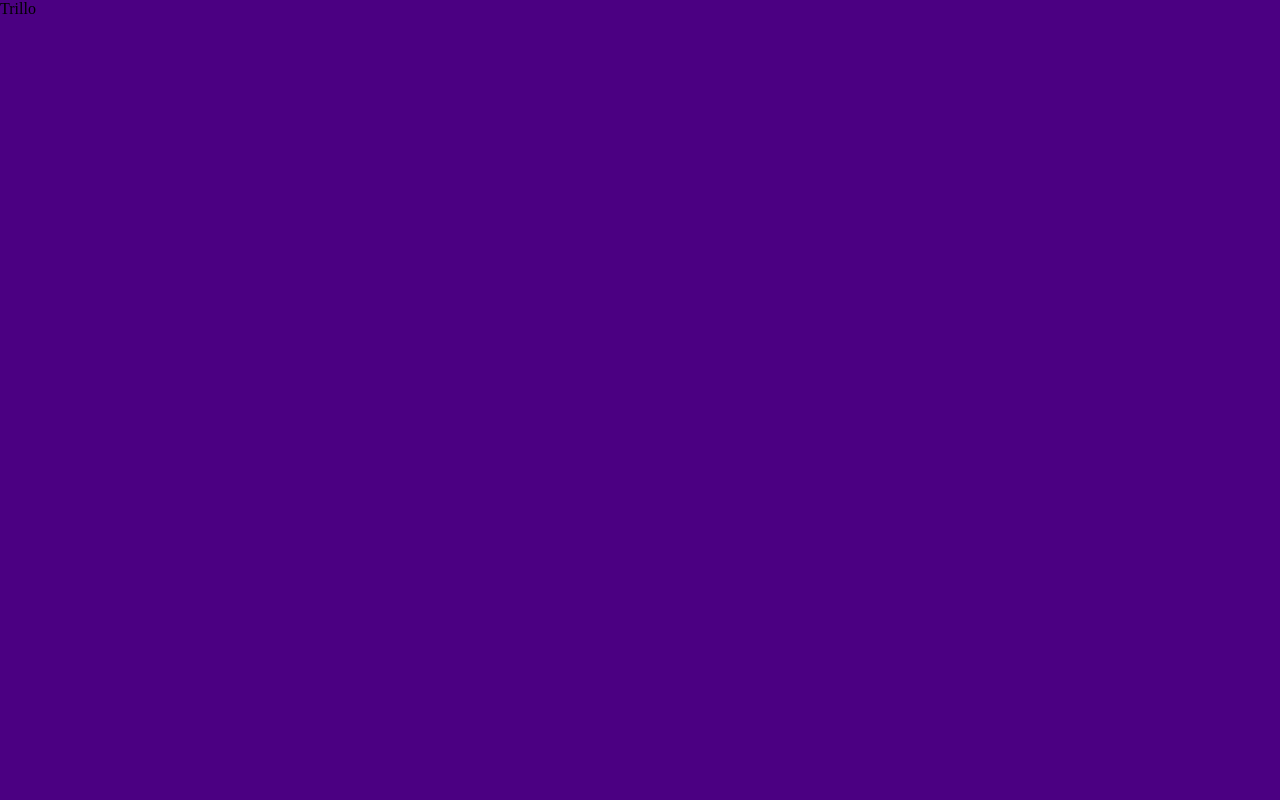
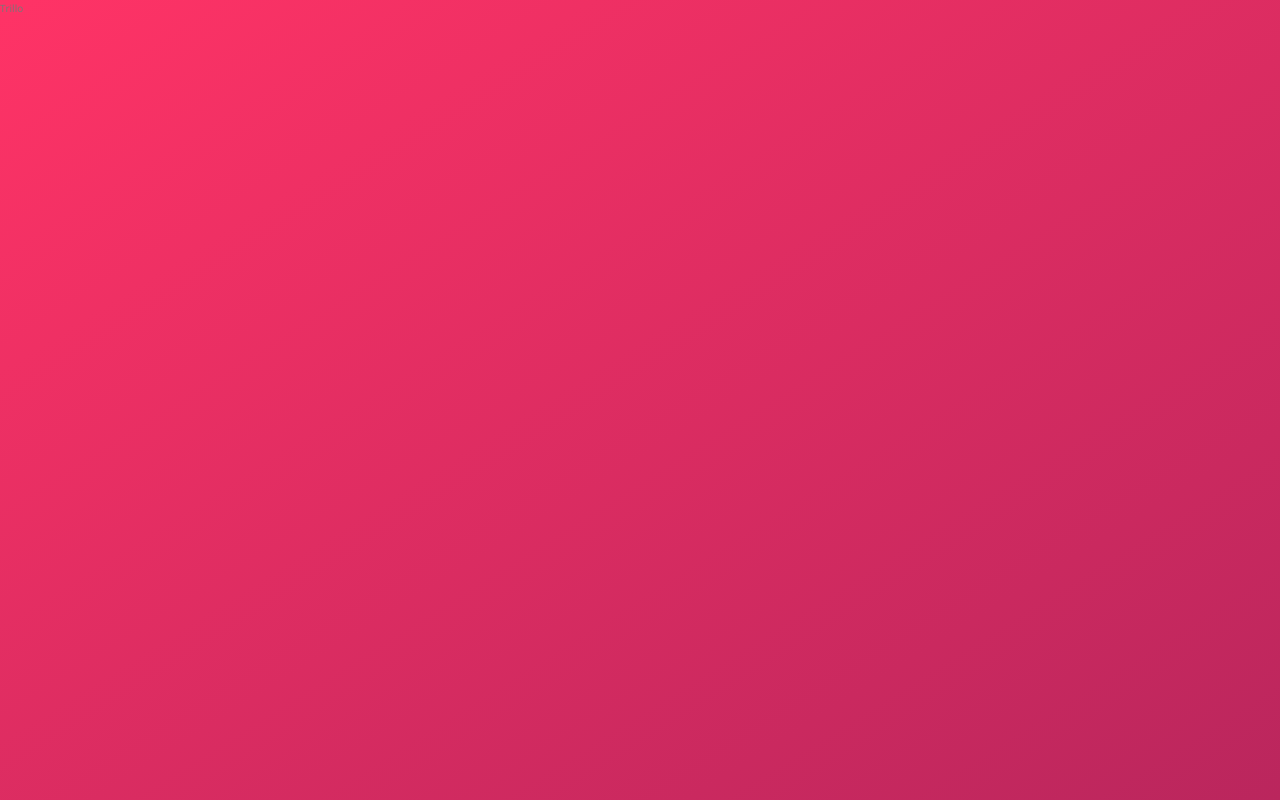
Before and after one commit to KurtGuardia/Trillo, a website: page index.html in a window 1280 px wide. Drawn offline with nearby package versions, Linux system fonts and the light colour scheme.

Commit message:
first steps setting up Css

```diff
--- /dev/null
+++ b/sass/base.scss
@@ -0,0 +1,59 @@
+/*
+COLORS
+
+Primary: #eb2f64
+Primary light: #FF3366
+Primary dark: #BA265D
+
+Grey light 1: #faf9f9
+Grey light 2: #f4f2f2
+Grey light 3: #f0eeee
+Grey light 4: #ccc
+
+Grey dark 1: #333
+Grey dark 2: #777
+Grey dark 3: #999
+*/
+
+:root{
+    --color-primary: #eb2f64;
+    --color-primary-light: #FF3366;
+    --color-primary-dark: #BA265D;
+
+    --color-grey-light-1: #faf9f9;
+    --color-grey-light-2: #f4f2f2;
+    --color-grey-light-3: #f0eeee;
+    --color-grey-light-4: #ccc;
+
+    --color-grey-dark-1: #333;
+    --color-grey-dark-2: #777;
+    --color-grey-dark-3: #999;
+}
+
+* {
+    margin: 0;
+    padding: 0;
+}
+
+*,
+*::before,
+*::after{
+    box-sizing: inherit;
+}
+
+html {
+    box-sizing: border-box;
+    font-size: 62.5%; //1rem = 10px!!
+}
+
+body{
+    font-family: 'Open Sans', sans-serif;
+    font-weight: 400;
+    line-height: 1.6;
+    color: var(--color-grey-dark-2);
+    background-image: linear-gradient(to right bottom, var(--color-primary-light), var(--color-primary-dark));
+    background-size: cover;
+    background-repeat: no-repeat;
+
+    min-height: 100vh;
+}
--- a/sass/main.scss
+++ b/sass/main.scss
@@ -1,26 +1,3 @@
-/*
-COLORS
-
-Primary: #eb2f64
-Primary light: #FF3366
-Primary dark: #BA265D
-
-Grey light 1: #faf9f9
-Grey light 2: #f4f2f2
-Grey light 3: #f0eeee
-Grey light 4: #ccc
-
-Grey dark 1: #333
-Grey dark 2: #777
-Grey dark 3: #999
-
-*/
-
-*{
-    margin: 0;
-    padding: 0;
-}
-
-body{
-    background-color: indigo;
-}
+@import "base";
+@import "layout";
+@import "components";
```
Also changed, not shown: css/style.css, sass/components.scss (added), sass/layout.scss (added).
